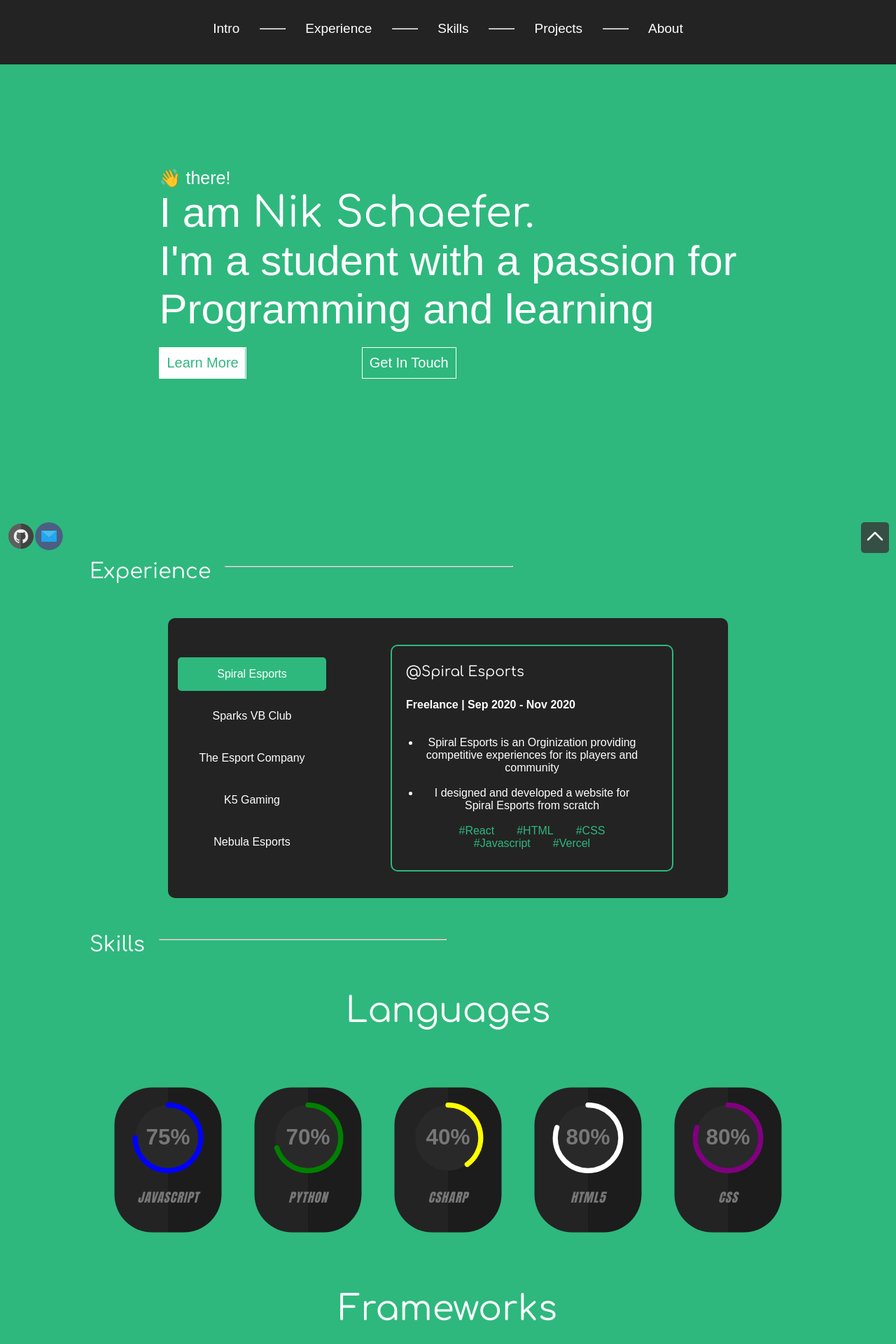
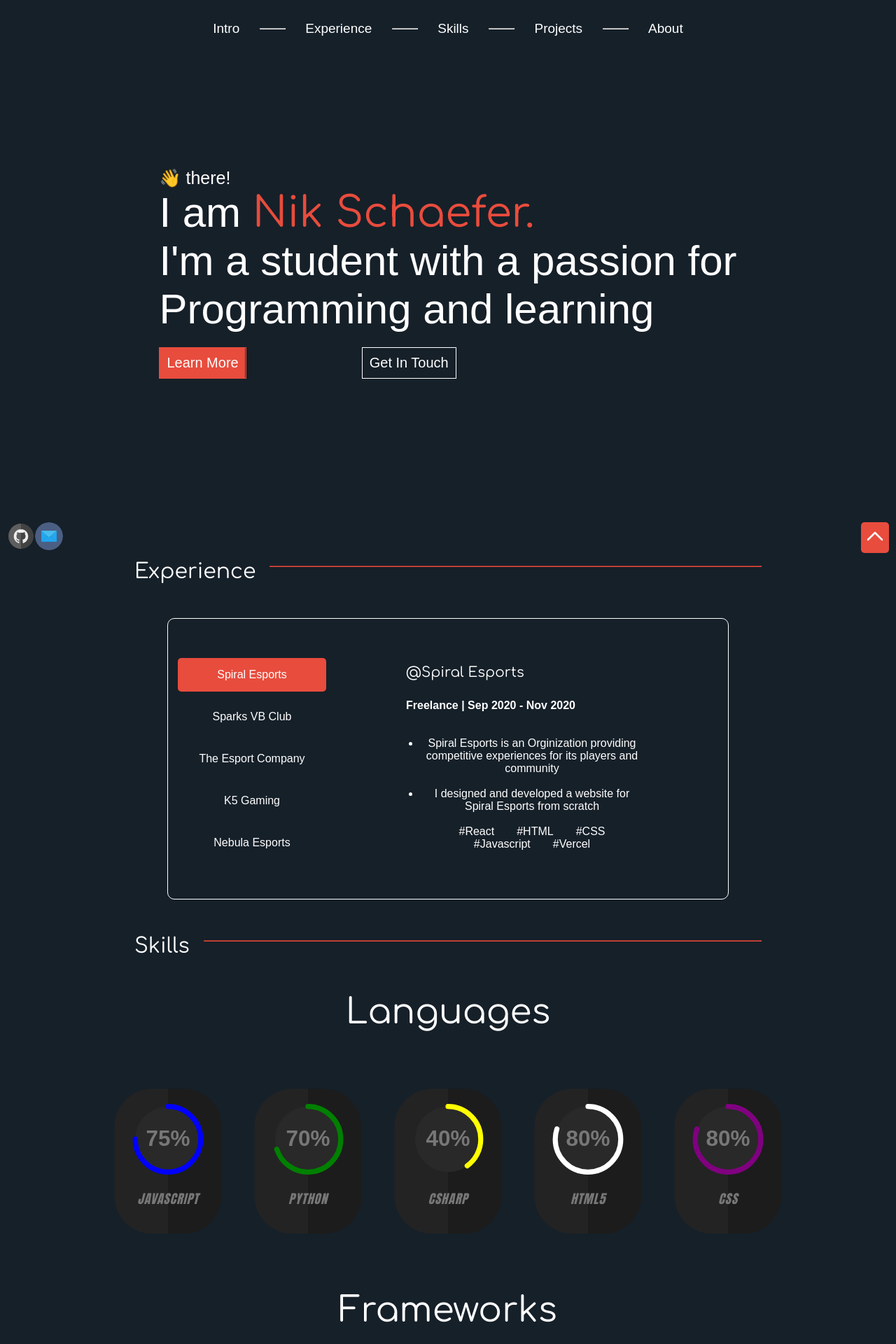
Before and after one commit to NikSchaefer/portfolio-v1, a React (Create React App) app: page / in a window 1280 px wide. Shown: the top 1920 px of the page at 70% size. Built offline with nearby package versions, Linux system fonts and the light colour scheme.

Commit message:
Color Rework And other stuff

```diff
--- a/src/App.css
+++ b/src/App.css
@@ -3,12 +3,13 @@
 .theme-light {
     --color-primary: #ffffff;
     --color-secondary: #fbfbfd;
-    --color-accent: #2eb87d;
+    --color-accent: #162029;
     --font-color: #ffffff;
     --font-color-o: #0c0c0c;
     --card-color: #232323;
+    --accent: #e84c3d;
     color: var(--font-color);
-    background-color: #2eb87d;
+    background-color: #162029;
     font-family: Calibre, sans-serif;
 }
 
@@ -20,11 +21,40 @@ span {
     margin: 0;
 }
 
-
 /*    /Variables     */
 
+/*    Misc    */
 
-/*    Misc    */
+#experience {
+    position: relative;
+    visibility: hidden;
+}
+
+#skills {
+    position: relative;
+    visibility: hidden;
+}
+
+#projects {
+    position: relative;
+    visibility: hidden;
+}
+
+#about {
+    position: relative;
+    visibility: hidden;
+}
+
+@keyframes onScrollFade {
+    from {
+        top: 300px;
+        opacity: 0;
+    }
+    to {
+        top: 0;
+        opacity: 1;
+    }
+}
 
 .copy {
     width: 30px;
@@ -46,14 +76,12 @@ a[type="text-link"]:hover {
 }
 
 ::selection {
-    background: var(--color-accent);
-    /* WebKit/Blink Browsers */
+    background: var(--accent);
     color: white;
 }
 
 ::-moz-selection {
-    background: var(--color-accent);
-    /* Gecko Browsers */
+    background: var(--accent);
     color: white;
 }
 
@@ -71,9 +99,7 @@ body::-webkit-scrollbar-thumb {
     border-radius: 60px;
 }
 
-
 /*    /Misc    */
-
 
 /*    NavBar    */
 
@@ -84,7 +110,6 @@ hr {
 
 header {
     position: fixed;
-    background-color: #232323;
     display: flex;
     justify-content: center;
     z-index: 3;
@@ -94,6 +119,7 @@ header {
     flex-wrap: wrap;
     border-bottom: solid 1px var(--color-accent);
     color: white;
+    background-color: var(--color-accent);
 }
 
 .nav-logo {
@@ -125,12 +151,8 @@ header {
     transition: all ease-in-out 0.2s;
 }
 
-.intro-name {
-    font-family: "Comfortaa", sans-serif;
-}
-
 .nav-link:hover {
-    color: var(--color-accent);
+    color: var(--accent);
     cursor: pointer;
 }
 
@@ -144,9 +166,11 @@ header {
     position: fixed;
     right: 10px;
     bottom: 10px;
-    background-color: rgba(56, 56, 56, 0.822);
+    background-color: var(--accent);
     border-radius: 5px;
     color: white;
+    z-index: 5;
+    transition: all ease-in-out 0.2s;
 }
 
 .toTop-img {
@@ -155,7 +179,7 @@ header {
 
 .toTop-div:hover {
     cursor: pointer;
-    background-color: rgb(56, 56, 56);
+    background-color: #ff5242;
 }
 
 #loadline {
@@ -209,10 +233,6 @@ header {
     width: 60px;
 }
 
-.scroll-down-text {
-    color: var(--color-accent);
-}
-
 .fixed-link-div {
     position: fixed;
     left: 0;
@@ -220,11 +240,39 @@ header {
     bottom: 0;
 }
 
-
 /*    /NavBar    */
 
+/*    Intro    */
 
-/*    Intro    */
+@keyframes slideFromRight {
+    from {
+        position: relative;
+        top: 0;
+        left: 500px;
+    }
+    to {
+        position: relative;
+        top: 0;
+        left: 0px;
+    }
+}
+
+@keyframes slideFromTop {
+    from {
+        position: relative;
+        top: -500px;
+    }
+    to {
+        position: relative;
+        top: 0px;
+    }
+}
+
+.intro-name {
+    font-family: "Comfortaa", sans-serif;
+    animation: slideFromRight 2s!important;
+    color: var(--accent);
+}
 
 .intro-div {
     text-align: left;
@@ -233,6 +281,7 @@ header {
     flex-direction: column;
     justify-content: center;
     align-items: center;
+    animation: slideFromTop 2s;
 }
 
 .intro-button {
@@ -244,29 +293,30 @@ header {
     border: solid 1px white;
     display: inline-block;
     text-decoration: none;
-    background: linear-gradient(to left, transparent 50%, white 50%) right;
+    background: linear-gradient(to left, transparent 50%, var(--accent) 50%) right;
     background-size: 200%;
     transition: 0.5s ease-out;
 }
 
 .intro-button:hover {
-    background-color: var(--color-accent);
-    color: var(--color-accent);
     cursor: pointer;
+    border: solid 1px var(--accent);
     background-position: left;
 }
 
 #intro-button-full {
-    color: var(--color-accent);
+    color: var(--font-color);
     margin-right: 20%;
-    background: linear-gradient(to left, white 50%, transparent 50%) right;
+    background: linear-gradient(to left, var(--accent) 50%, transparent 50%) right;
     background-size: 200%;
     transition: 0.5s ease-out;
+    animation: slideFromTop 2s;
+    border: solid 1px var(--accent);
 }
 
 #intro-button-full:hover {
-    color: white;
     background-position: left;
+    border: solid 1px white;
 }
 
 .intro-text {
@@ -306,19 +356,18 @@ header {
     }
 }
 
-
 /*   End Of Intro     */
 
 .section-title-div {
     display: flex;
-    width:80%;
-    margin:auto;
+    width: 70%;
+    margin: auto;
+    max-width: 1000px;
 }
 
 .section-title {
-    text-align: left;
+    text-align: center;
     margin: 0;
-    width: fit-content;
     font-family: "Comfortaa", Helvetica, sans-serif;
     font-size: 30px;
     color: var(--font-color);
@@ -326,12 +375,11 @@ header {
 
 .section-hr {
     margin-left: 20px;
-    width: 40%;
+    width: 100%;
     height: fit-content;
-    color: white;
+    border-color: var(--accent);
     vertical-align: middle;
 }
-
 
 /*       exp          */
 
@@ -343,12 +391,12 @@ header {
 .exp-container {
     display: flex;
     width: 800px;
-    background-color: var(--card-color);
     color: white;
     height: 400px;
     border-radius: 10px;
     margin: 50px auto;
     flex-direction: row-reverse;
+    border: white solid 1px
 }
 
 .exp-options-div {
@@ -370,13 +418,24 @@ header {
     width: 80%;
     border-radius: 5px;
     transition: all ease-in-out 0.3s !important;
-    background: linear-gradient(to left, transparent 50%, var(--color-accent) 50%) right;
+    background: linear-gradient(to left, transparent 50%, var(--accent) 50%) right;
     background-size: 200%;
 }
 
 .exp-option:hover {
     cursor: pointer;
     background-position: left;
+}
+
+.exp-link-img {
+    width: 30px;
+    background-color: transparent;
+    border-radius: 50px;
+    transition: all ease-in-out 0.3s;
+}
+
+.exp-link-img:hover {
+    background-color: var(--color-accent);
 }
 
 .exp-content-div {
@@ -415,7 +474,7 @@ li {
 .exp-skill {
     display: inline-block;
     margin: 0 5%;
-    color: var(--color-accent);
+    color: var(--font-color);
 }
 
 .exp-skill:hover {
@@ -444,9 +503,7 @@ li {
     }
 }
 
-
 /*    /Home    */
-
 
 /*   Skills     */
 
@@ -526,9 +583,7 @@ circle {
     font-family: "Comfortaa", sans-serif;
 }
 
-
 /*  /Skills     */
-
 
 /*   About    */
 
@@ -559,7 +614,6 @@ circle {
 .about-link:hover {
     text-decoration: underline;
 }
-
 
 /*    Projects    */
 
@@ -595,13 +649,12 @@ circle {
 
 .project-title {
     font-size: 30px;
-    color: var(--color-accent);
+    color: var(--font-color);
     font-family: "Comfortaa", sans-serif;
 }
 
 .project-info {
     padding: 3% 5%;
-    background-color: #232323;
     margin: 0 5%;
     border-radius: 10px;
 }
@@ -617,13 +670,12 @@ circle {
 
 .project-link-img {
     width: 30px;
-    background-color: transparent;
     border-radius: 50px;
     transition: all ease-in-out 0.3s;
 }
 
 .project-link-img:hover {
-    background-color: var(--color-accent);
+    background-color: var(--accent);
 }
 
 .project-tag-div {
@@ -634,7 +686,7 @@ circle {
 
 .project-tag {
     padding: 4px 6px;
-    color: var(--color-accent);
+    color: var(--font-color);
     transition: all ease-in-out 0.3s;
     margin: auto;
 }
@@ -667,14 +719,12 @@ circle {
     }
 }
 
-
 /*    Footer    */
 
 footer {
     color: white;
-    background-color: #292929;
     padding: 40px 0;
-    border-top: var(--color-accent) solid 1px;
+    border-top: var(--color-primary) solid 1px;
 }
 
 .footer-main-text {
@@ -701,5 +751,4 @@ footer {
     }
 }
 
-
 /*    /Footer    */
--- a/src/Pages/Components/Exp.js
+++ b/src/Pages/Components/Exp.js
@@ -12,7 +12,7 @@ const Content = (props) => {
     return (
         <div className='exp-content-div' id={props.theID}>
             <div className='exp-content'>
-                <p className='exp-content-title'>@{props.title} <a href={props.link} style={{ visibility: `${props.linkVisibility}` }} className='exp-link'><img alt='' className='project-link-img' src={GoTo} /></a></p>
+                <p className='exp-content-title'>@{props.title} <a href={props.link} style={{ visibility: `${props.linkVisibility}` }} className='exp-link'><img alt='' className='exp-link-img' src={GoTo} /></a></p>
 
                 <p className='exp-content-sub-title'>{props.typeOfWork} | {props.begin} - {props.end}</p>
                 <ul>
--- a/src/Pages/Components/ExpOptions.js
+++ b/src/Pages/Components/ExpOptions.js
@@ -6,7 +6,7 @@ function handle(id) { // sets all elements inactive and then selects the clicked
         allOptionElements[i].style.backgroundColor = 'transparent'
     }
     const elementToChange = document.getElementById(id + '-selector');
-    elementToChange.style.backgroundColor = 'var(--color-accent)';
+    elementToChange.style.backgroundColor = 'var(--accent)';
 
     const allContentElements = document.getElementsByClassName('exp-content-div')
     for (var j = 0; j < allContentElements.length; j++) {
--- a/src/Pages/Components/Project.js
+++ b/src/Pages/Components/Project.js
@@ -12,6 +12,7 @@ function Links(props) {
 const Project = (props) => {
     return (
         <div className='project-div'>
+            <img src={props.image} alt='' className='project-img' />
             <div className='project-info'>
                 <p className='project-title'>{props.title}</p>
                 <p className='project-text'>{props.description}</p>
@@ -23,7 +24,6 @@ const Project = (props) => {
                     <a href={props.link} className='project-link'><img alt='' className='project-link-img' src={GoTo} /></a>
                 </div>
             </div>
-            <img src={props.image} alt='' className='project-img' />
         </div>
     )
 }
--- a/src/Pages/Sections/Experience.js
+++ b/src/Pages/Sections/Experience.js
@@ -6,7 +6,7 @@ import Title from '../Components/SectionTitle'
 
 export function loadExp() { // set original active state
     const selector = document.getElementsByClassName('exp-option')
-    selector[0].style.backgroundColor = 'var(--color-accent)'
+    selector[0].style.backgroundColor = 'var(--accent)'
     const content = document.getElementsByClassName('exp-content-div')
     content[0].style.display = 'block'
 }
--- a/src/Pages/Sections/NavBar.js
+++ b/src/Pages/Sections/NavBar.js
@@ -32,17 +32,17 @@ export function toBottom() {
 }
 
 let percent = 0;
-
-window.onscroll = function () {
+export function checkScrollDown() {
     const line = document.getElementById('loadline')
     const limit = Math.max(document.body.scrollHeight, document.body.offsetHeight, document.documentElement.clientHeight, document.documentElement.scrollHeight, document.documentElement.offsetHeight);
     percent = Math.round((window.scrollY) / (limit - window.innerHeight) * 100)
-    line.style.background = `linear-gradient(90deg, var(--color-accent) ${percent}%, transparent ${percent}%, transparent 100%)`
+    line.style.background = `linear-gradient(90deg, var(--accent) ${percent}%, transparent ${percent}%, transparent 100%)`
     if (window.scrollY > 50) {
         const scrollElement = document.getElementById('scrollAnimation')
         scrollElement.style.animation = 'scrollDownAnimation 2s forwards'
     }
 }
+
 
 const NavBar = () => {
     return (
```
Also changed, not shown: src/App.js (+40 -3 lines), public/manifest.json, 1 other file (tests, documents, lock files or other folders).
